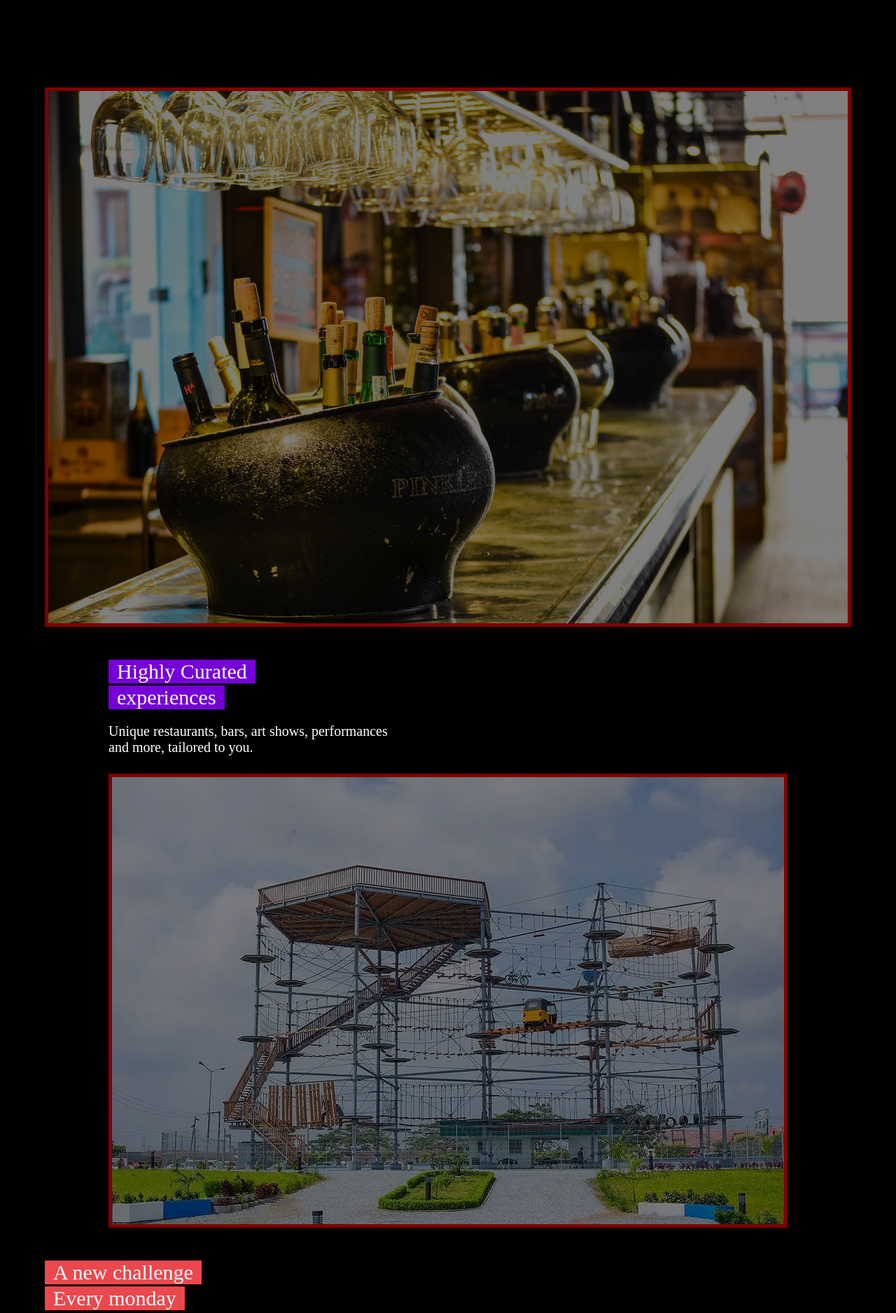
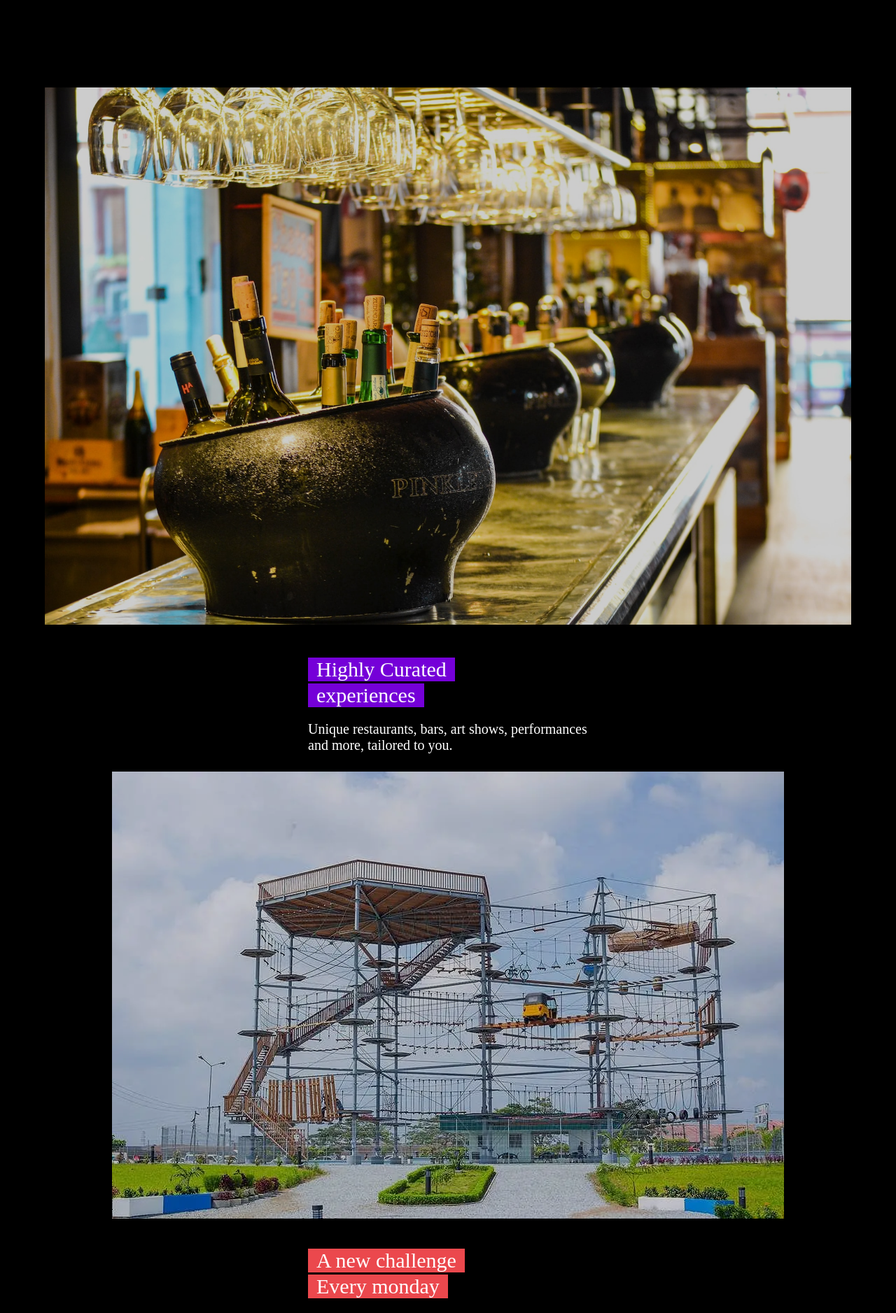
Before and after one commit to Victor-Oz/novel-experience, a React (Vite) app: page /Home in a window 1280 px wide. Shown: the part 2429-4306 px from the top of the page at 70% size. Built offline with nearby package versions, Linux system fonts and the light colour scheme.

Commit message:
centerd message image container

```diff
--- a/src/App.css
+++ b/src/App.css
@@ -78,10 +78,6 @@ body {
   font-weight: 400;
   font-size: medium;
   color: rgb(255, 255, 255);
-
-
-
-
 }
 .dash-grid2 {
   grid-row: 1/3;
@@ -90,7 +86,6 @@ body {
   font-weight: 400;
   font-size: medium;
   color: rgb(255, 255, 255);
-
 }
 .dash-grid3 {
   grid-row: 3/5;
@@ -99,7 +94,6 @@ body {
   font-weight: 400;
   font-size: medium;
   color: rgb(255, 255, 255);
-
 }
 .dash-grid4 {
   grid-row: 3/5;
@@ -115,8 +109,6 @@ body {
   grid-column: 1/7;
   z-index: -1;
   opacity: 0.2;
-
-
 }
 
 /* grid-row: 1/5;
@@ -129,10 +121,9 @@ body {
   display: grid;
   grid-template-columns: repeat(12, 1fr);
   grid-template-rows: repeat(6, 1fr);
-gap: 4px;
+  gap: 4px;
   margin-bottom: 0;
   padding-bottom: 0;
-
 }
 
 .dashboard-container {
@@ -144,7 +135,6 @@ gap: 4px;
   margin-bottom: 50px;
   padding-top: 70px;
   overflow: hidden;
-
 }
 .dash-button {
   font-family: poppins;
@@ -244,13 +234,19 @@ gap: 4px;
   align-items: center;
 }
 
-
-
+.experience-container {
+  display: flex;
+  flex-flow: column;
+  justify-content: center;
+  align-items: center;
+}
+.experience-subcontainer {
+  align-items: start;
+}
 .chat-image {
   border-radius: 0px;
   margin: 6px 0 40px 0;
   max-width: 90vw;
-  border: red solid 5px;
 }
 .h2 {
   font-family: "poppins";
@@ -280,7 +276,6 @@ p {
 .h2-head,
 .h2-foot {
   margin: 120px 20px;
-  text-align: center;
 }
 .wood {
   color: black;
--- a/src/components/SampleLocations.jsx
+++ b/src/components/SampleLocations.jsx
@@ -15,7 +15,12 @@ function SampleLocations() {
             y: 15,
             filter: "brightness(0.5)",
           }}
-          whileInView={{ y: 0, opacity: 1, scale: 1 }}
+          whileInView={{
+            y: 0,
+            opacity: 1,
+            scale: 1,
+            filter: "brightness(0.8)",
+          }}
           viewport={{ once: true }}
           transition={{ delay: 0.1, duration: 0.5 }}
           whileHover={{ scale: 1.03, filter: "brightness(1)" }}
@@ -27,13 +32,14 @@ function SampleLocations() {
       <motion.div
         className='chat experience-container'
         whileHover={{ opacity: 1 }}>
+        <div className='experience-subcontainer'>
           <div className='h2 purple '>Highly Curated </div>
           <div className='h2 purple '> experiences</div>
           <p>
             Unique restaurants, bars, art shows, performances and more, tailored
             to you.
           </p>
-
+        </div>
         <motion.img
           initial={{
             opacity: 0.5,
@@ -41,7 +47,12 @@ function SampleLocations() {
             y: 15,
             filter: "brightness(0.5)",
           }}
-          whileInView={{ y: 0, opacity: 1, scale: 1 }}
+          whileInView={{
+            y: 0,
+            opacity: 1,
+            scale: 1,
+            filter: "brightness(0.8)",
+          }}
           viewport={{ once: true }}
           transition={{ delay: 0.1, duration: 0.5 }}
           whileHover={{ scale: 1.03, filter: "brightness(1)" }}
@@ -53,13 +64,14 @@ function SampleLocations() {
       <motion.div
         className='chat experience-container'
         whileHover={{ opacity: 1 }}>
+        <div className='experience-subcontainer'>
           <div className='h2 red'>A new challenge </div>
           <div className='h2 red'>Every monday</div>
           <p>
             Get weekly challenges based on the theme of the week. Delivered via
             the mobile app.
           </p>
-
+        </div>
         <motion.img
           initial={{
             opacity: 0.5,
@@ -67,7 +79,12 @@ function SampleLocations() {
             y: 15,
             filter: "brightness(0.5)",
           }}
-          whileInView={{ y: 0, opacity: 1, scale: 1 }}
+          whileInView={{
+            y: 0,
+            opacity: 1,
+            scale: 1,
+            filter: "brightness(0.8)",
+          }}
           viewport={{ once: true }}
           transition={{ delay: 0.1, duration: 0.5 }}
           whileHover={{ scale: 1.03, filter: "brightness(1)" }}
@@ -80,10 +97,11 @@ function SampleLocations() {
       <motion.div
         className='chat experience-container'
         whileHover={{ opacity: 1 }}>
+        <div className='experience-subcontainer'>
           <div className='h2 purple'>All over </div>
           <div className='h2 purple'>The Garden city</div>
           <p>Discover new places in GRA , Olu Obasanjo road and Beyond</p>
-
+        </div>
         <motion.img
           initial={{
             opacity: 0.5,
@@ -91,11 +109,16 @@ function SampleLocations() {
             y: 15,
             filter: "brightness(0.6)",
           }}
-          whileInView={{ y: 0, opacity: 1, scale: 1 }}
+          whileInView={{
+            y: 0,
+            opacity: 1,
+            scale: 1,
+            filter: "brightness(0.8)",
+          }}
           viewport={{ once: true }}
           transition={{ delay: 0.1, duration: 0.5 }}
           whileHover={{ scale: 1.03, filter: "brightness(1)" }}
-          src='/happygirl.jpg'
+          src='/happyman.jpg'
           alt='photograph of a man happy
         '
           className='chat-image'
```
Also changed, not shown: public/happyman.jpg (added). Lines whose indentation alone changed are shown as unchanged.
